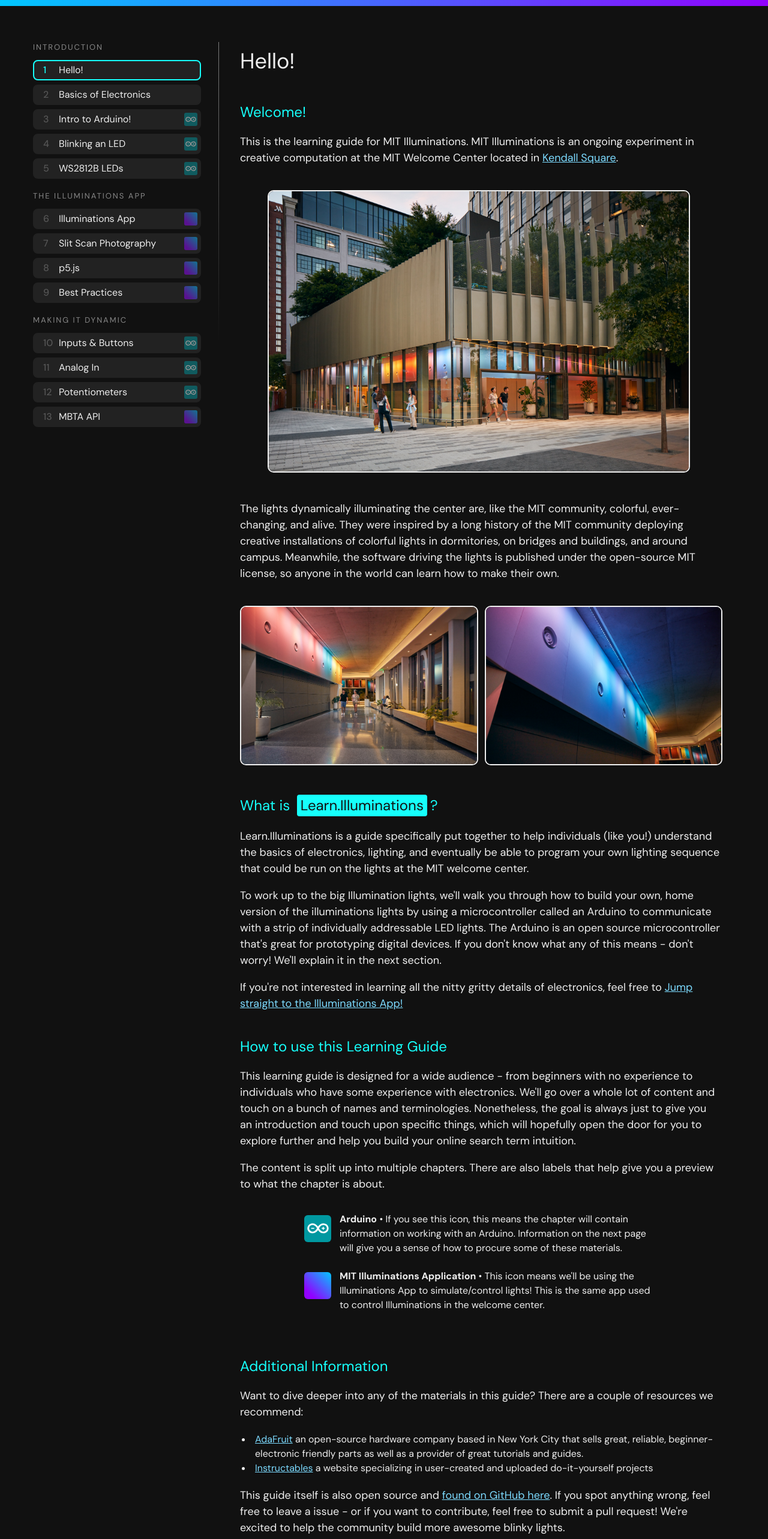
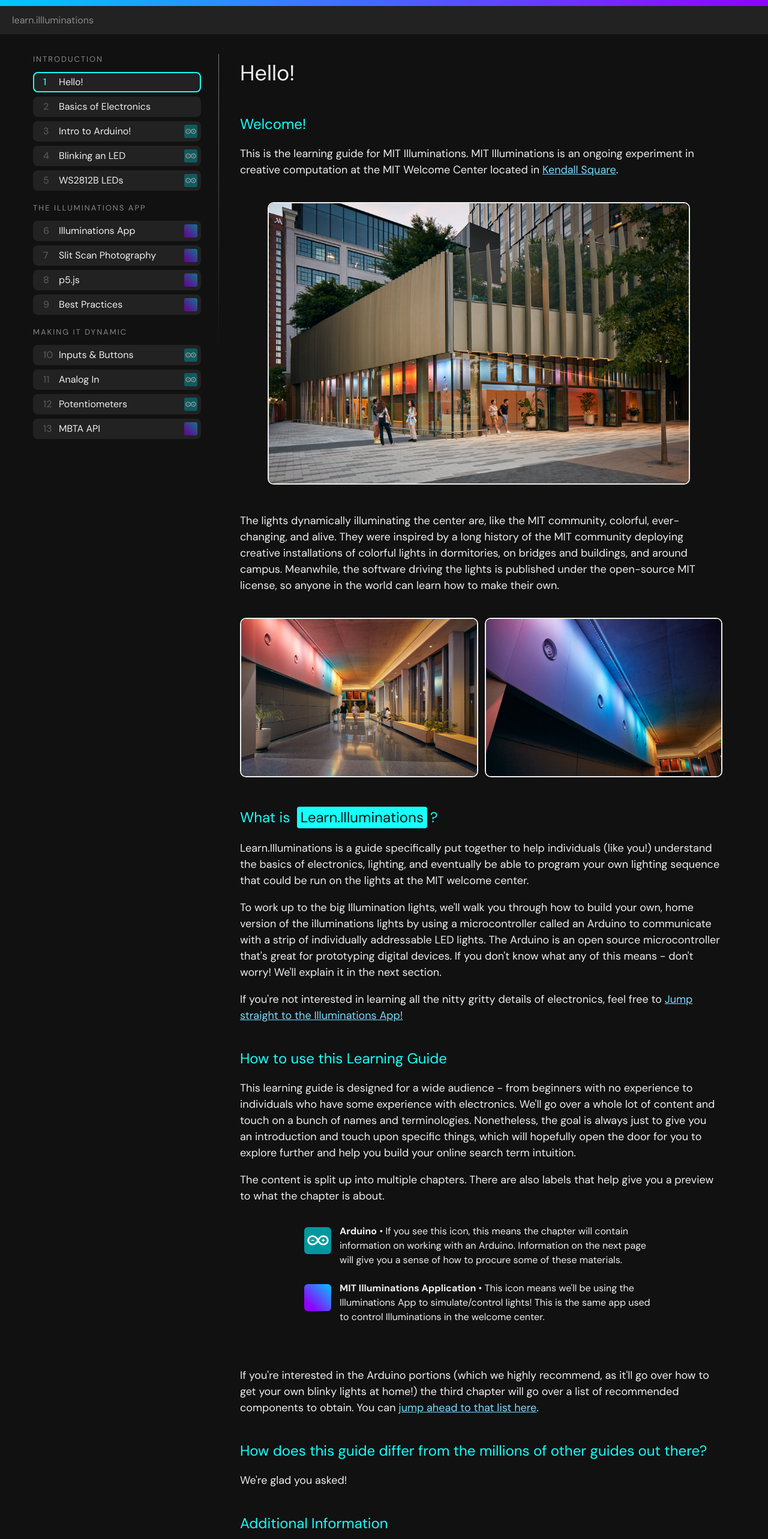
Before and after one commit to poofytoo/illuminations-seminar, a Next.js app in the folder src/: page /chapter/hello in a window 1280 px wide. Shown: the top 2566 px of the page at 60% size. Built offline with nearby package versions, Linux system fonts and the light colour scheme.

Commit message:
feat: add top title and home link

```diff
--- a/src/components/TopBar/TopBar.module.scss
+++ b/src/components/TopBar/TopBar.module.scss
@@ -12,3 +12,43 @@
     var(--illuminations-purple)
   );
 }
+
+.topBar2 {
+  position: fixed;
+  right: 0;
+  width: 100vw;
+  top: 10px;
+  background-color: #222;
+  z-index: 8;
+  text-align: left;
+  font-family: 'DM Sans', sans-serif;
+}
+
+.home {
+  padding: 10px 20px;
+  font-size: 16px;
+  display: inline-block;
+  opacity: 0.5;
+
+  &:hover {
+    opacity: 1;
+    cursor: pointer;
+    background-color: #333;
+  }
+}
+
+@media (max-width: 800px) {
+  .topBar2 {
+    text-align: right;
+    background: transparent;
+    width: 50vw;
+
+    .home {
+      padding: 14.5px 20px;
+
+      &:hover {
+        background-color: transparent;
+      }
+    }
+  }
+}
--- a/src/components/TopBar/index.tsx
+++ b/src/components/TopBar/index.tsx
@@ -5,7 +5,16 @@
 import cx from 'classnames';
 
 const TopBar = () => {
-  return <div className={styles.topBar}></div>;
+  return (
+    <>
+      <div className={styles.topBar}></div>
+      <div className={styles.topBar2}>
+        <Link href={'/chapter/hello'}>
+          <div className={styles.home}>learn.illluminations</div>
+        </Link>
+      </div>
+    </>
+  );
 };
 
 export default TopBar;
--- a/src/pages/chapter/hello.tsx
+++ b/src/pages/chapter/hello.tsx
@@ -118,6 +118,21 @@
             </tr>
           </tbody>
         </table>
+        <p>
+          If you're interested in the Arduino portions (which we highly
+          recommend, as it'll go over how to get your own blinky lights at
+          home!) the third chapter will go over a list of recommended components
+          to obtain. You can{' '}
+          <Link href="/chapter/intro-to-arduino#components">
+            jump ahead to that list here
+          </Link>
+          .
+        </p>
+        <h2>
+          How does this guide differ from the millions of other guides out
+          there?
+        </h2>
+        <p>We're glad you asked!</p>
         <h2>Additional Information</h2>
         <p>
           Want to dive deeper into any of the materials in this guide? There are
--- a/src/pages/chapter/intro-to-arduino.tsx
+++ b/src/pages/chapter/intro-to-arduino.tsx
@@ -94,7 +94,7 @@
           size="SMALL"
           caption="An example of an Arduino in action - wired up to a few buttons and LEDs"
         />
-        <h2>Following Along</h2>
+        <h2 id="components">Following Along</h2>
         <p>
           At this point in the learning guide, there are a couple of components
           we recommend you obtain if you'd like to follow along.
--- a/src/styles/Guide.module.scss
+++ b/src/styles/Guide.module.scss
@@ -1,7 +1,7 @@
 @import url('https://fonts.googleapis.com/css2?family=Fira+Code:wght@300;400&display=swap');
 
 .appWrapper {
-  margin: 50px 25px;
+  margin: 70px 25px;
   display: flex;
   justify-content: center;
   gap: 10px;
--- a/src/styles/globals.scss
+++ b/src/styles/globals.scss
@@ -26,6 +26,13 @@
 
   --illuminations-blue: #00c8ff;
   --illuminations-purple: #9101ff;
+}
+
+:target:before {
+  content: '';
+  display: block;
+  height: 80px;
+  margin: -80px 0 0;
 }
 
 h1 {
```
